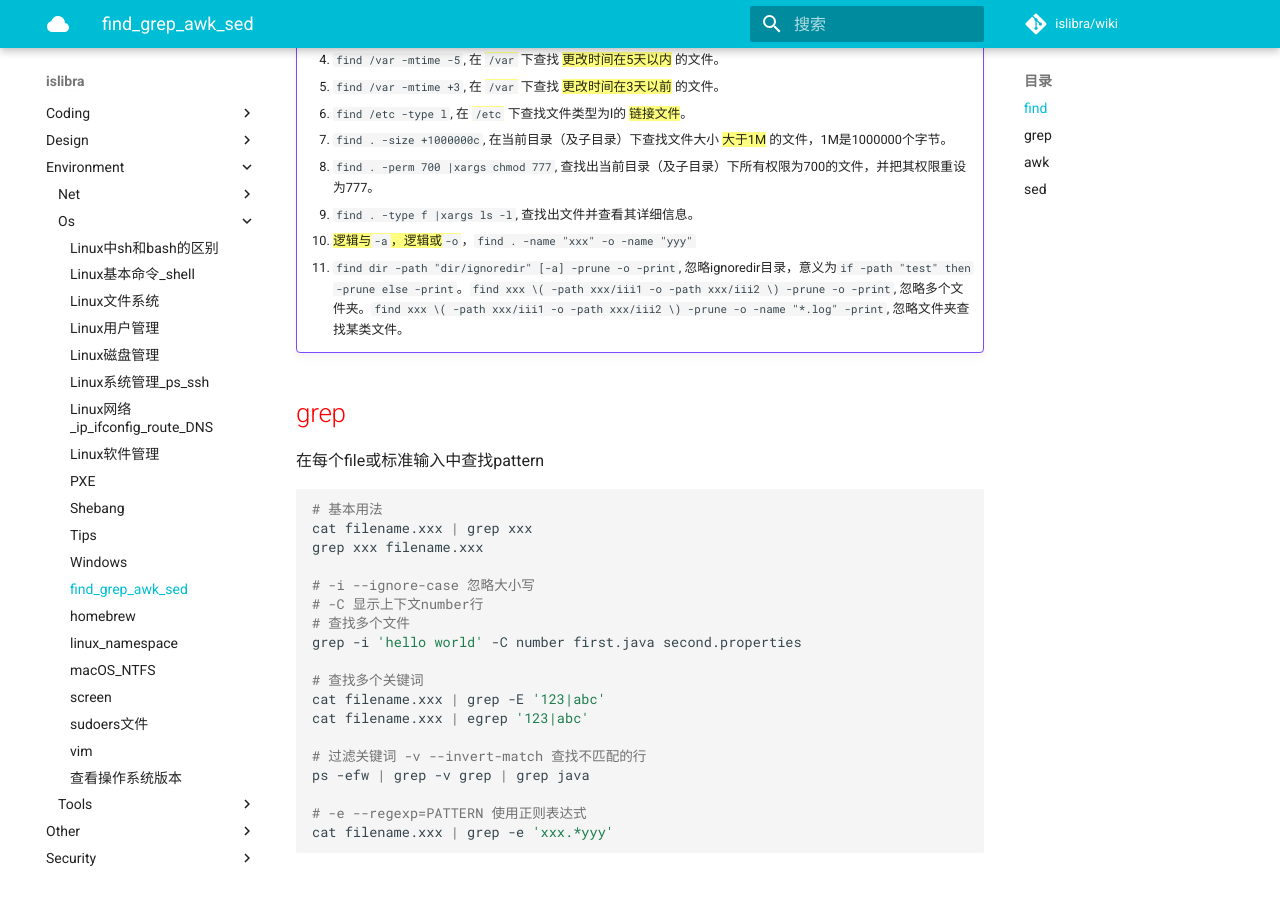
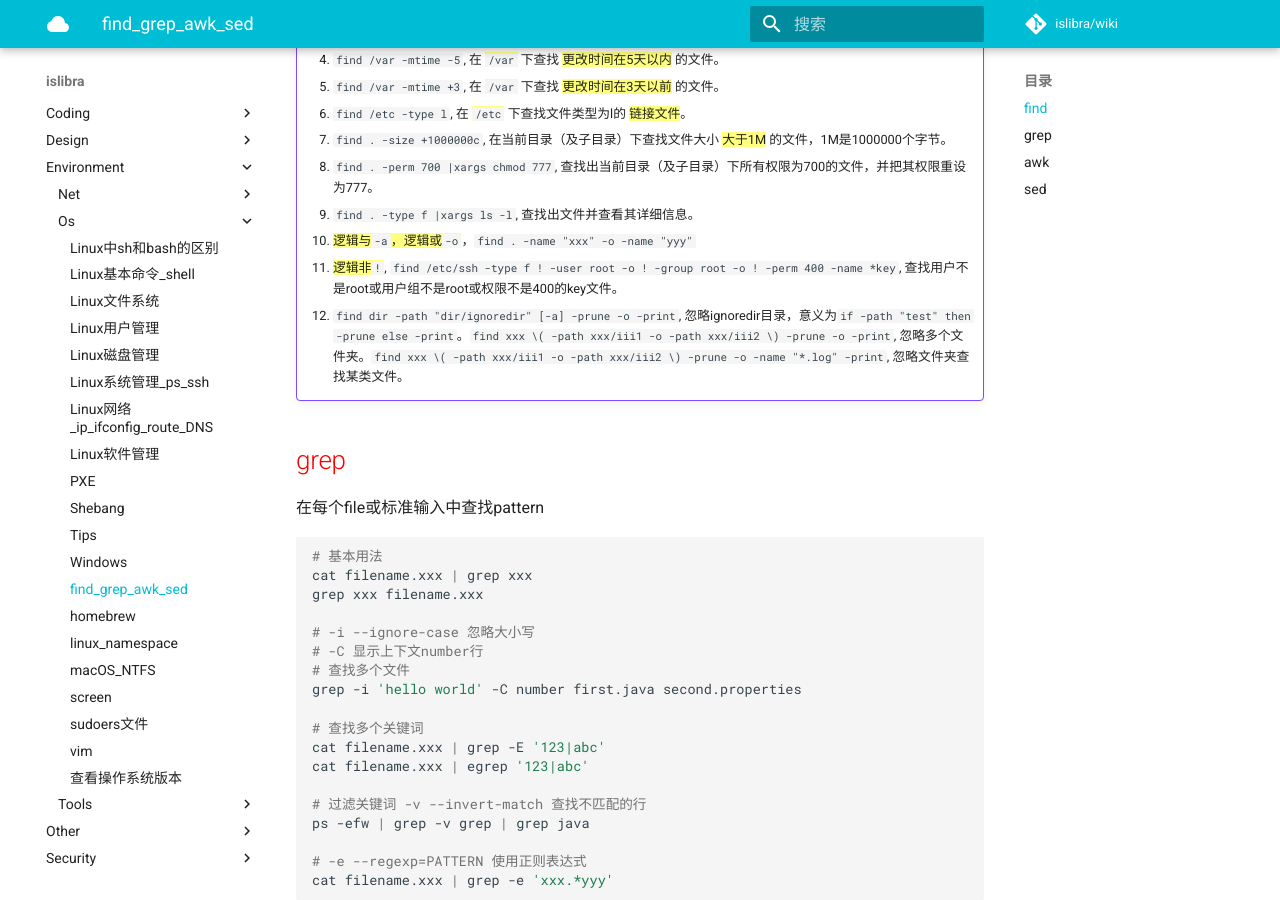
Before and after one commit to islibra/wiki, an MkDocs documentation site: the page built from docs/environment/os/find_grep_awk_sed.md, in a window 1280 px wide and 900 px high, scrolled down 428 px. Built offline with MkDocs 1.6.1 and Material for MkDocs 9.7.7, drawn with Linux system fonts in a browser that asks for light colours; comment, search, counter and statistics services are not loaded.

Commit message:
Update find_grep_awk_sed.md

```diff
--- a/docs/environment/os/find_grep_awk_sed.md
+++ b/docs/environment/os/find_grep_awk_sed.md
@@ -17,6 +17,7 @@
     8. `find . -perm 700 |xargs chmod 777`, 查找出当前目录（及子目录）下所有权限为700的文件，并把其权限重设为777。
     9. `find . -type f |xargs ls -l`, 查找出文件并查看其详细信息。
     1. {==逻辑与`-a`，逻辑或`-o`==}，`find . -name "xxx" -o -name "yyy"`
+    1. {==逻辑非`!`==}, `find /etc/ssh -type f ! -user root -o ! -group root -o ! -perm 400 -name *key`, 查找用户不是root或用户组不是root或权限不是400的key文件。
     1. `find dir -path "dir/ignoredir" [-a] -prune -o -print`, 忽略ignoredir目录，意义为`if -path "test" then -prune else -print`。`find xxx \( -path xxx/iii1 -o -path xxx/iii2 \) -prune -o -print`, 忽略多个文件夹。`find xxx \( -path xxx/iii1 -o -path xxx/iii2 \) -prune -o -name "*.log" -print`, 忽略文件夹查找某类文件。
 
 
```
